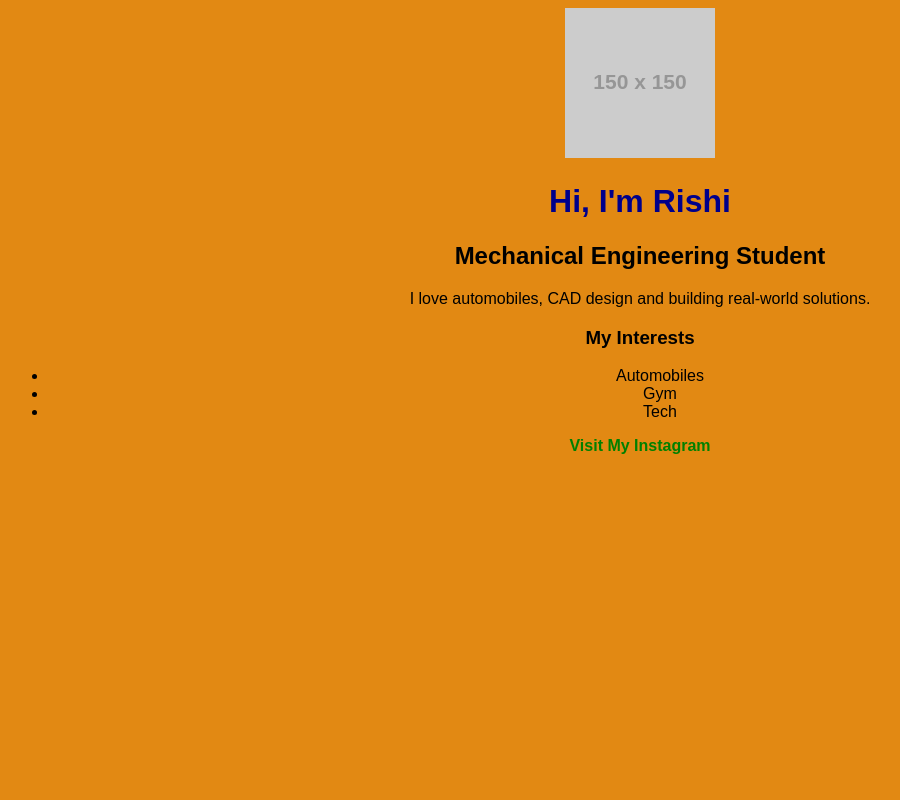
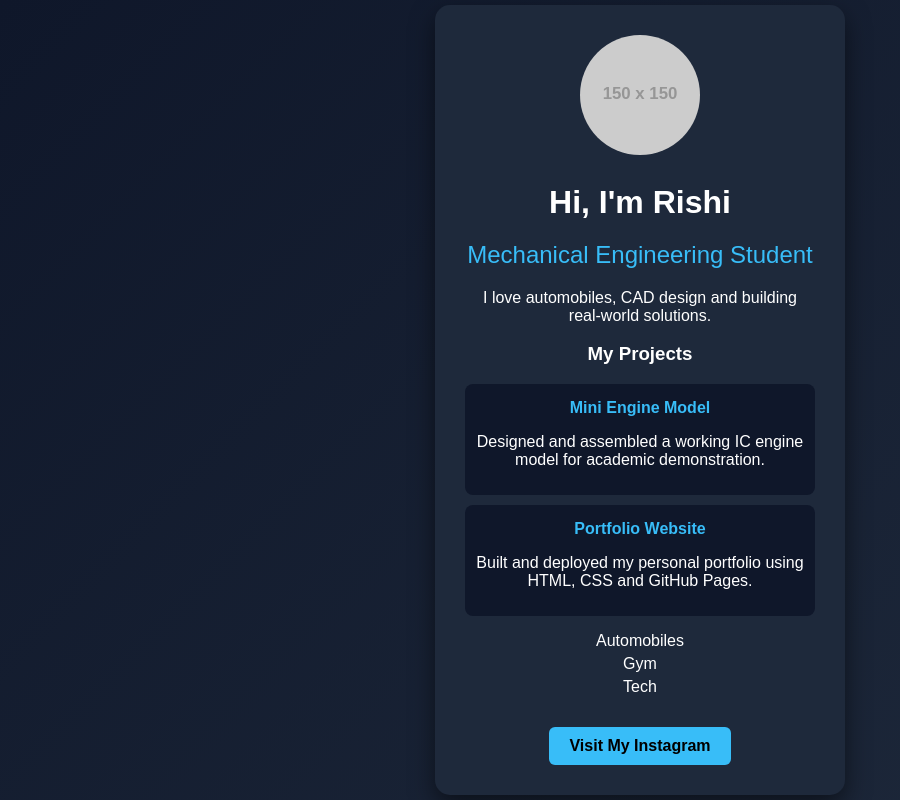
Before and after one commit to ganiyarrishi-arch/portfolio-website, a plain HTML site: page index.html in a window 1280 px wide. Shown: the whole page, without its empty margins (0-900 px from the left). Drawn offline with Linux system fonts and the light colour scheme; placeholder pictures from the web are drawn by us.

Commit message:
Added projects section

```diff
--- a/index.html
+++ b/index.html
@@ -14,7 +14,17 @@
 
     <p>I love automobiles, CAD design and building real-world solutions.</p>
 
-    <h3>My Interests</h3>
+    <h3>My Projects</h3>
+
+<div class="project">
+    <h4>Mini Engine Model</h4>
+    <p>Designed and assembled a working IC engine model for academic demonstration.</p>
+</div>
+
+<div class="project">
+    <h4>Portfolio Website</h4>
+    <p>Built and deployed my personal portfolio using HTML, CSS and GitHub Pages.</p>
+</div>
     <ul>
         <li>Automobiles</li>
         <li>Gym</li>
--- a/style.css
+++ b/style.css
@@ -1,15 +1,69 @@
 body {
-    background-color: #e28913;
+    margin: 0;
     font-family: Arial, sans-serif;
+    background: linear-gradient(135deg, #0f172a, #1e293b);
+    display: flex;
+    justify-content: center;
+    align-items: center;
+    height: 100vh;
+    color: white;
+}
+
+.card {
+    background-color: #1e293b;
+    padding: 30px;
+    border-radius: 15px;
+    width: 350px;
     text-align: center;
+    box-shadow: 0 10px 25px rgba(0,0,0,0.5);
+}
+
+.card img {
+    width: 120px;
+    border-radius: 50%;
+    margin-bottom: 15px;
 }
 
 h1 {
-    color: darkblue;
+    margin: 10px 0;
+}
+
+h2 {
+    color: #38bdf8;
+    font-weight: normal;
+}
+
+ul {
+    list-style: none;
+    padding: 0;
+}
+
+li {
+    margin: 5px 0;
 }
 
 a {
+    display: inline-block;
+    margin-top: 15px;
+    padding: 10px 20px;
+    background-color: #38bdf8;
+    color: black;
     text-decoration: none;
-    color: green;
+    border-radius: 6px;
     font-weight: bold;
 }
+
+a:hover {
+    background-color: #0ea5e9;
+}
+.project {
+    background-color: #0f172a;
+    padding: 10px;
+    margin-top: 10px;
+    border-radius: 8px;
+}
+
+.project h4 {
+    margin: 5px 0;
+    color: #38bdf8;
+}
```
